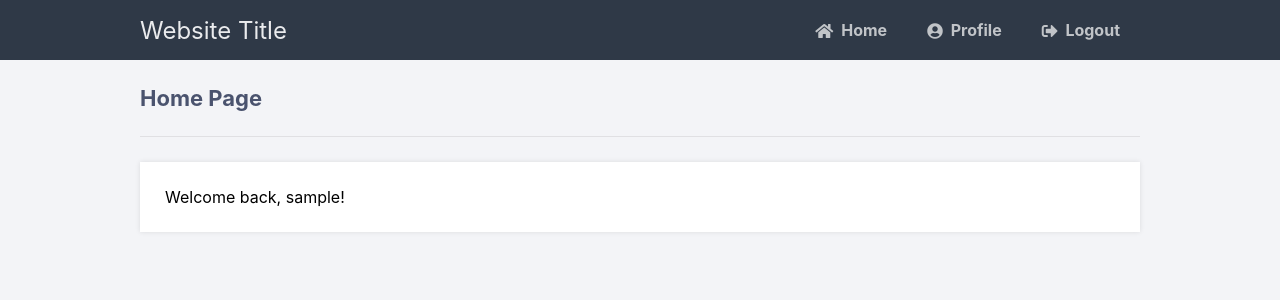
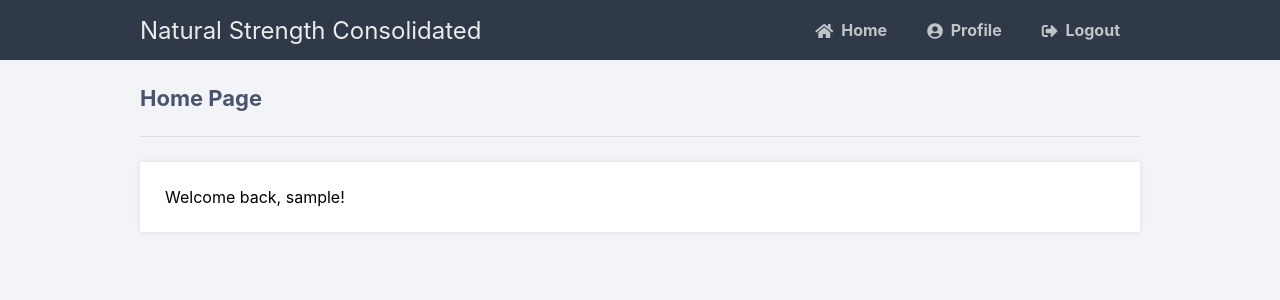
Before and after one commit to jjz17/Natural-Strength, a Flask app: page /home in a window 1280 px wide. Shown: the top 300 px of the page. Run offline with Flask 2, Linux system fonts and the light colour scheme; the visitor is signed in with stand-in values (Sample User, id 1); some libraries are stand-ins or nearby versions.

```diff
--- a/pythonlogin/templates/layout.html
+++ b/pythonlogin/templates/layout.html
@@ -9,7 +9,7 @@
 	<body class="loggedin">
 		<nav class="navtop">
 			<div>
-				<h1>Website Title</h1>
+				<h1>Natural Strength Consolidated</h1>
                 <a href="{{ url_for('home') }}"><i class="fas fa-home"></i>Home</a>
 				<a href="{{ url_for('profile') }}"><i class="fas fa-user-circle"></i>Profile</a>
 				<a href="{{ url_for('logout') }}"><i class="fas fa-sign-out-alt"></i>Logout</a>
```
